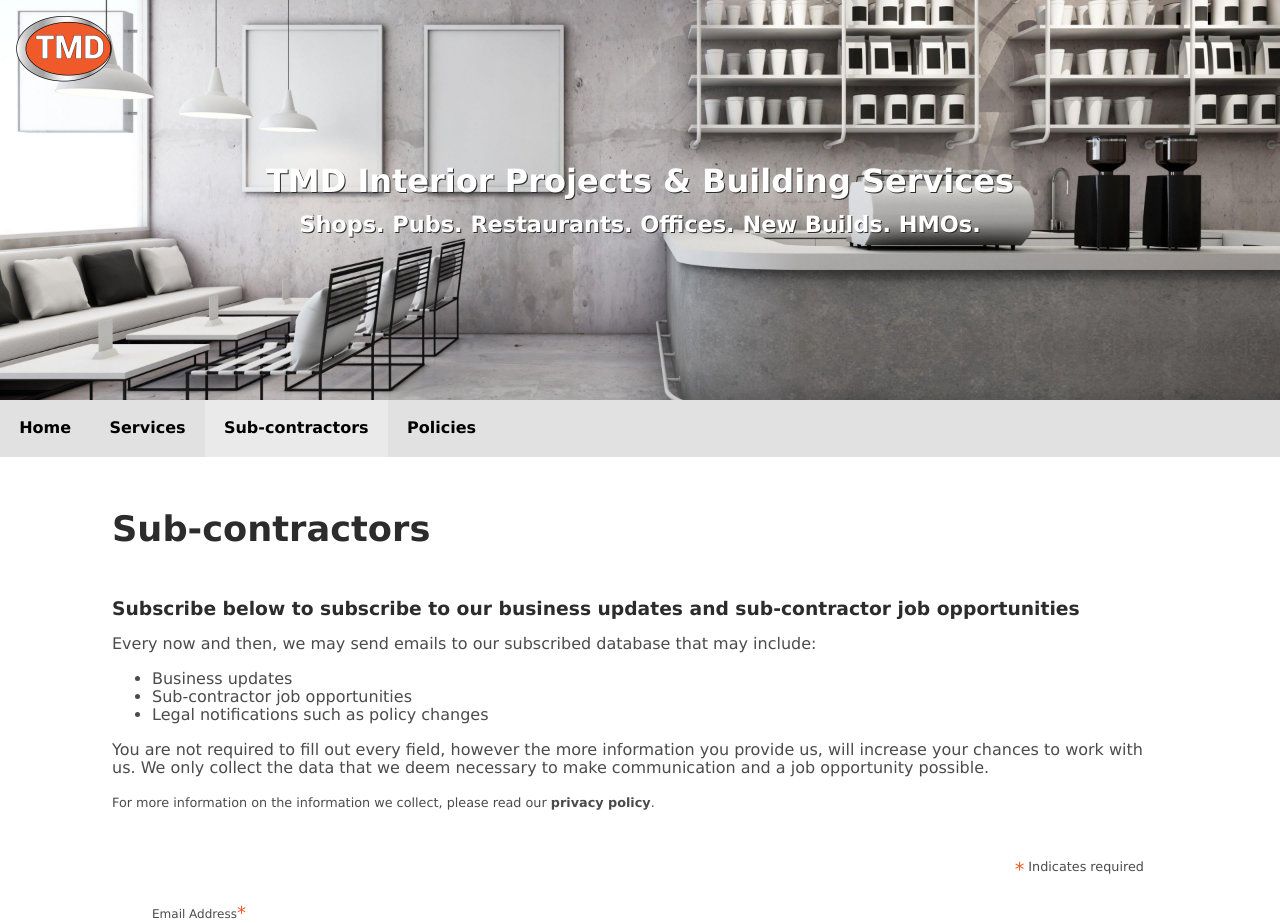
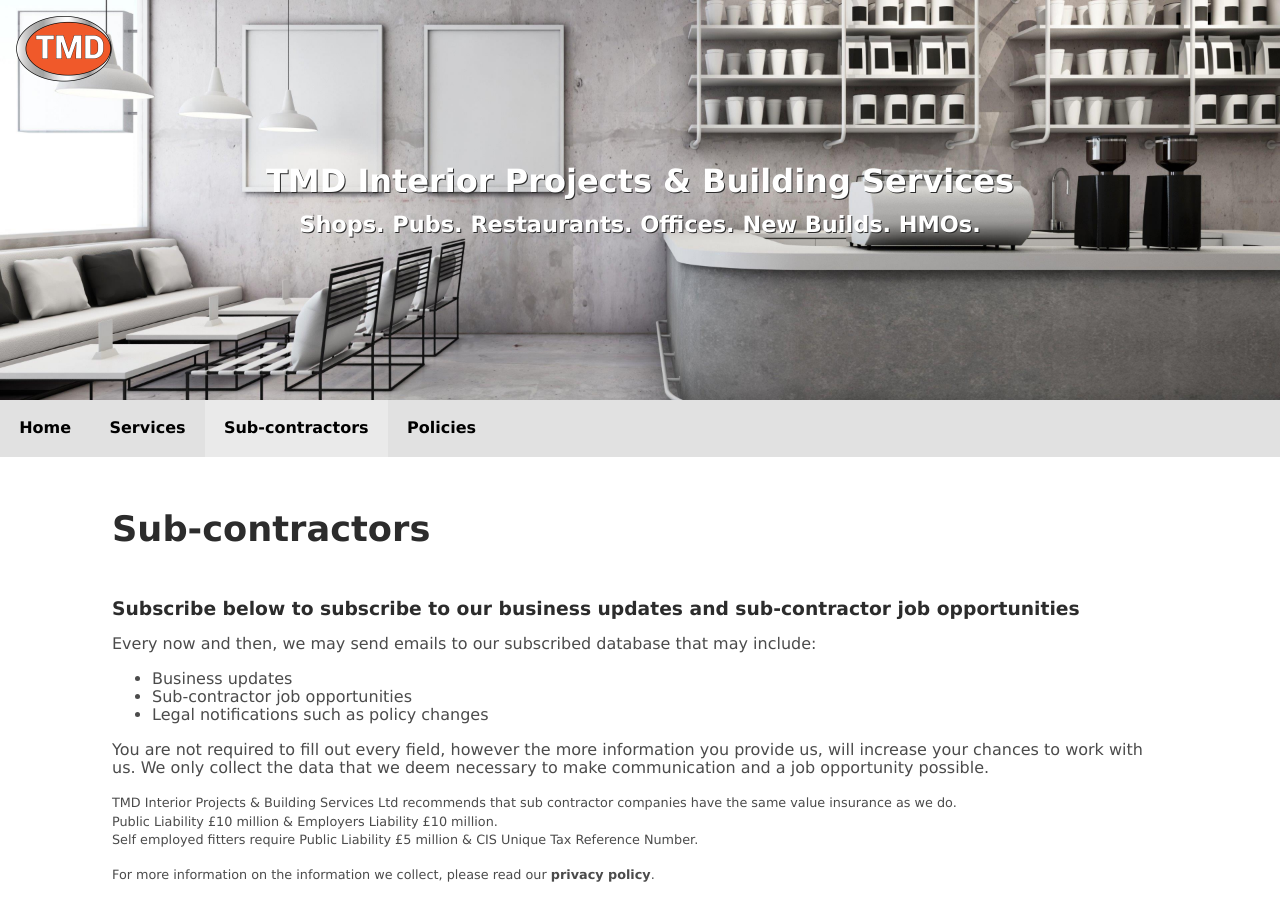
Before and after one commit to jackdomleo7/tmdip.co.uk, a Vue app: page /sub-contractors in a window 1280 px wide. Shown: the top 923 px of the page. Built offline with nearby package versions, Linux system fonts and the light colour scheme.

Commit message:
Added more legal copy

```diff
--- a/src/views/SubContractors/SubContractors.vue
+++ b/src/views/SubContractors/SubContractors.vue
@@ -24,6 +24,13 @@
       you provide us, will increase your chances to work with us. We only
       collect the data that we deem necessary to make communication and a job
       opportunity possible.
+    </p>
+    <p>
+      <small>
+        {{ companyNameWithLtd }} recommends that sub contractor companies have the same value insurance as we do.<br/>
+        Public Liability £10 million &amp; Employers Liability £10 million.<br/>
+        Self employed fitters require Public Liability £5 million &amp; CIS Unique Tax Reference Number.
+      </small>
     </p>
     <p>
       <small
@@ -58,6 +65,10 @@ export default class SubContractors extends Vue {
   private get companyEmail(): string {
     return CompanyInfo.companyEmail;
   }
+
+  private get companyNameWithLtd(): string {
+    return CompanyInfo.companyNameWithLtd;
+  }
 }
 </script>
 
```
